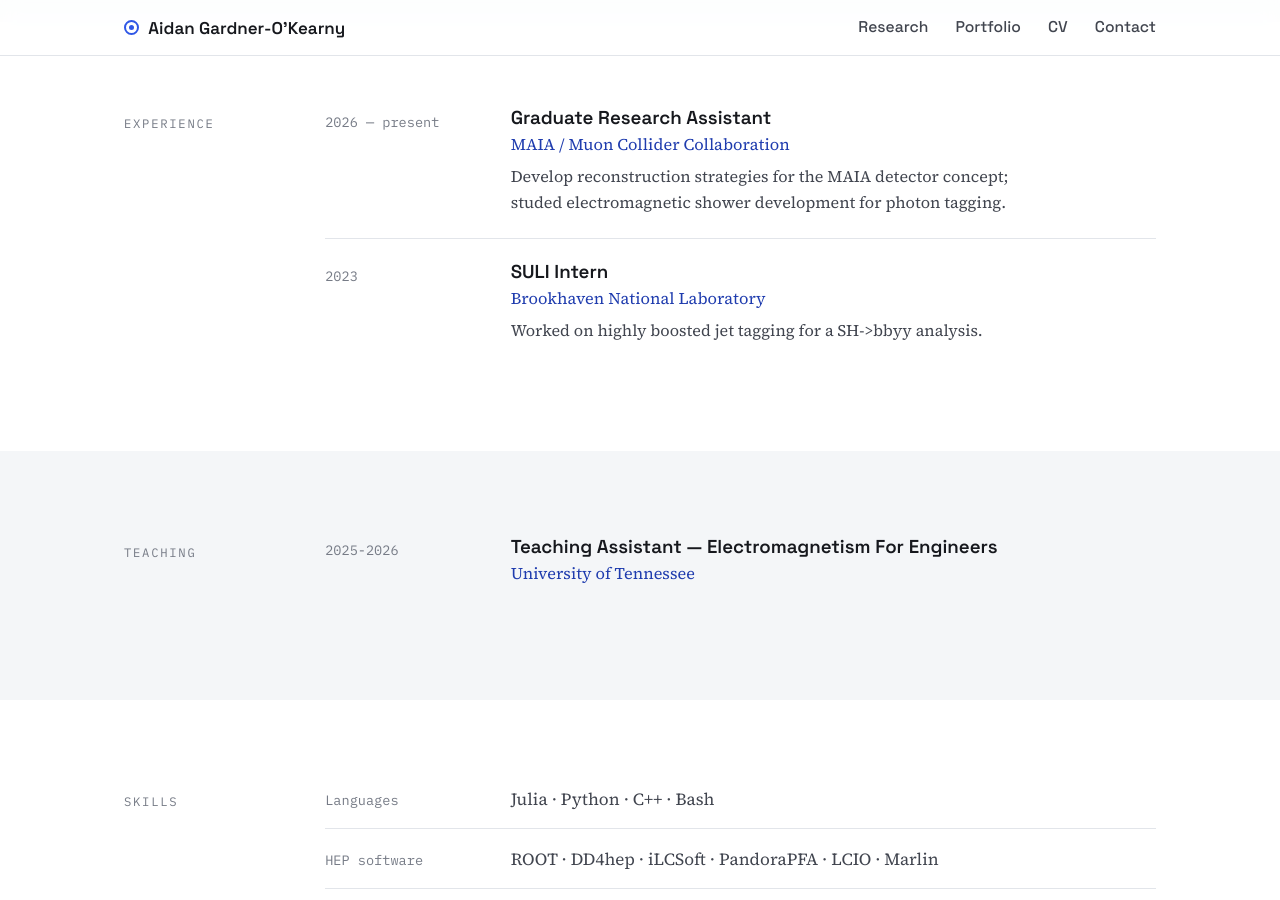
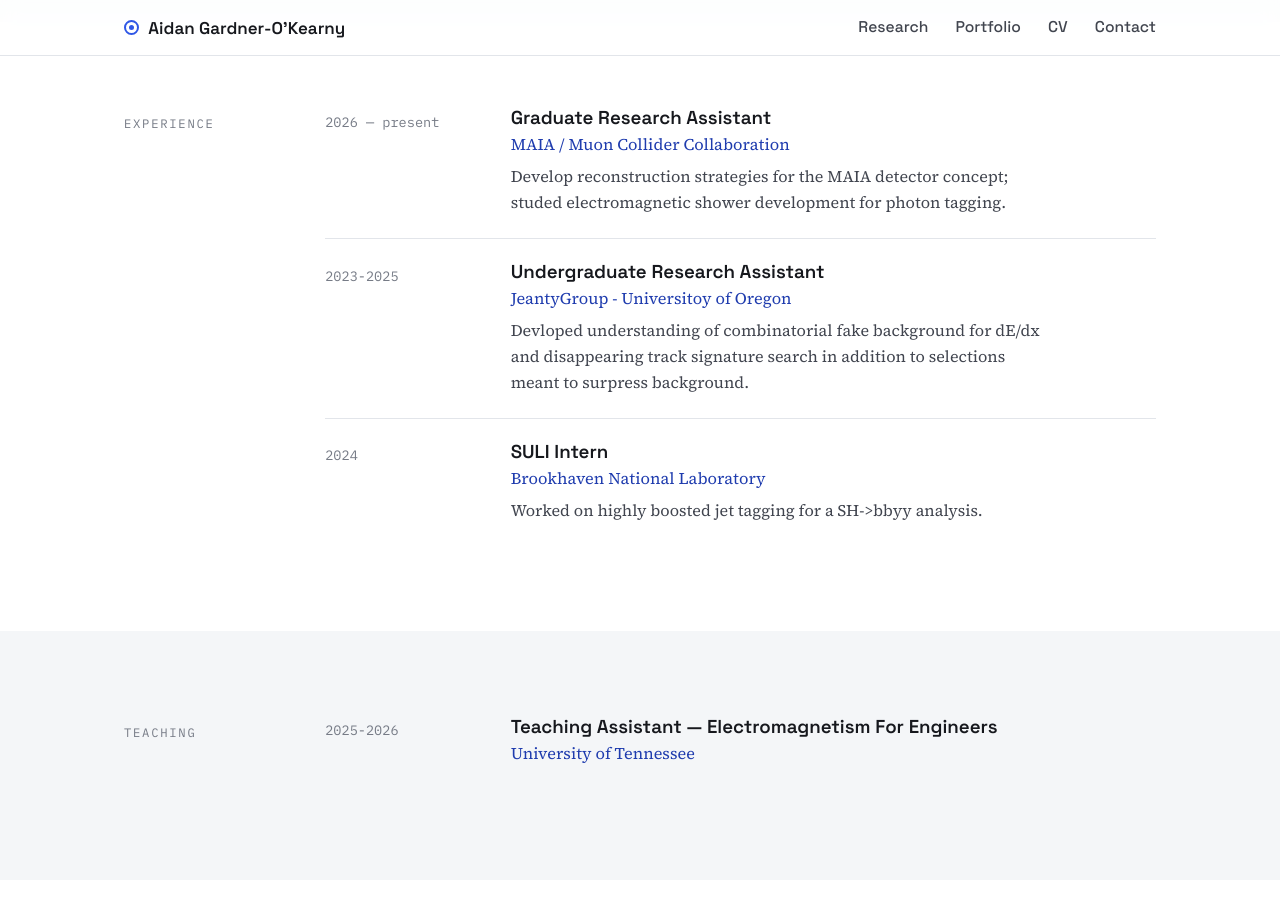
Before and after one commit to aidangardnerokearny/aidangardnerokearny.github.io, a Jekyll site: the page built from cv.md, in a window 1280 px wide and 900 px high, scrolled down 648 px. Built offline with Jekyll 4.4.1, drawn with Linux system fonts in a browser that asks for light colours.

Commit message:
Updating cv page

```diff
--- a/_data/cv.yml
+++ b/_data/cv.yml
@@ -22,8 +22,14 @@ experience:
     detail: "Develop reconstruction strategies for the MAIA
              detector concept; studed electromagnetic shower development
              for photon tagging."
+  - period: "2023-2025"
+    role:   "Undergraduate Research Assistant"
+    place:  "JeantyGroup - Universitoy of Oregon"
+    detail: "Devloped understanding of combinatorial fake background for
+             dE/dx and disappearing track signature search in addition
+             to selections meant to surpress background."
 
-  - period: "2023"
+  - period: "2024"
     role:   "SULI Intern"
     place:  "Brookhaven National Laboratory"
     detail: "Worked on highly boosted jet tagging for a SH->bbyy analysis."
```
